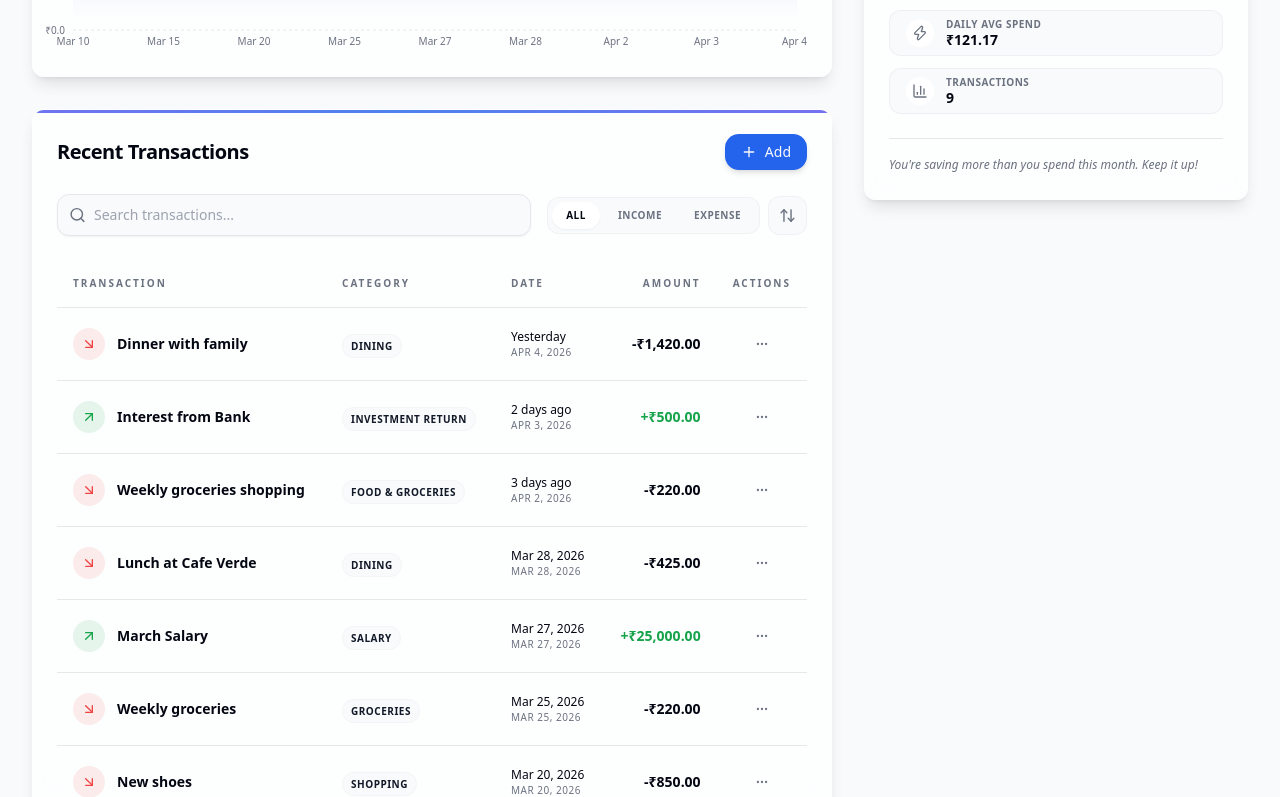
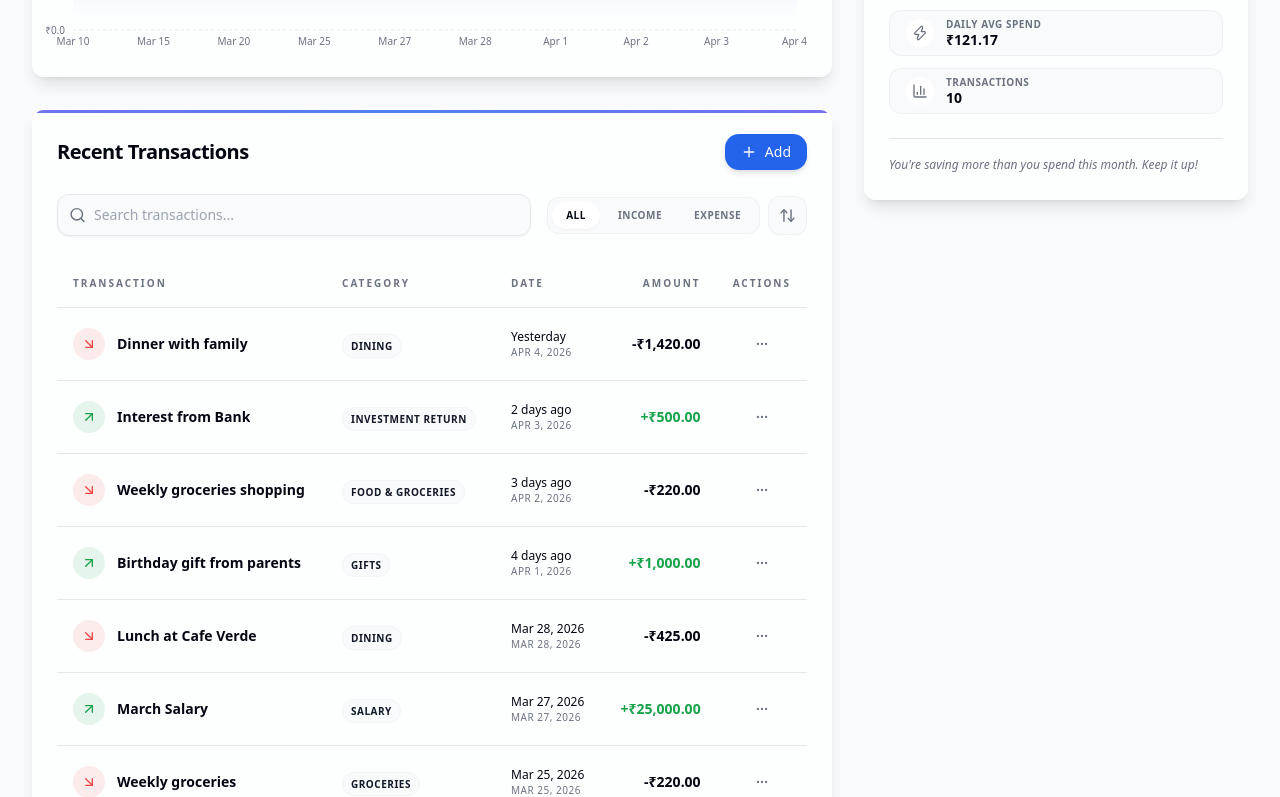
Before and after one commit to Guru0004/Zorvyn-PFD, a React (Vite) app: page / in a window 1280 px wide. Shown: the part 1160-1957 px from the top of the page. Built offline with nearby package versions, Linux system fonts and the light colour scheme.

Commit message:
change in seed

```diff
--- a/src/data/seed.js
+++ b/src/data/seed.js
@@ -25,7 +25,7 @@ export const SEEDED_TRANSACTIONS = [
   },
   {
     id: "t_004",
-    date: "2026-03-01T08:00:00.000Z",
+    date: "2026-04-01T08:00:00.000Z",
     amount: 1000,
     category: "Gifts",
     type: "income",
```
